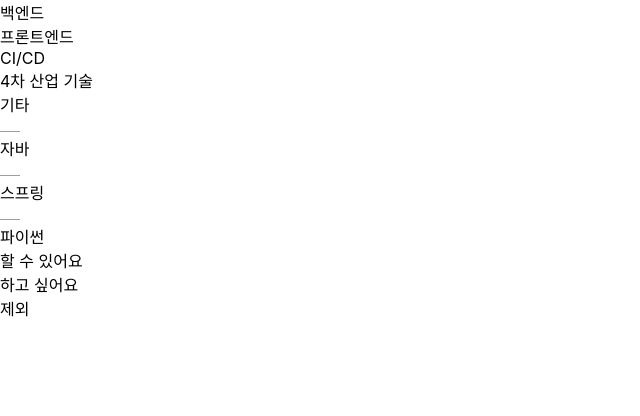
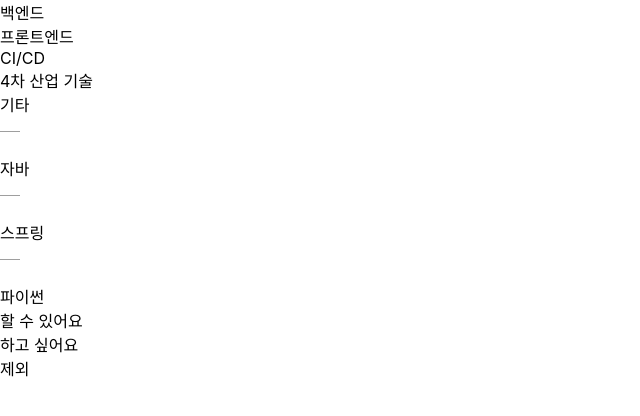
Before and after one commit to namnamDev/ADDSSAFY, a Next.js app in the folder frontend/: page /Search in a window 1280 px wide. Shown: the top 416 px of the page, without its empty margins (0-640 px from the left). Built offline with nearby package versions, Linux system fonts and the light colour scheme; grey boxes are pictures that could not be loaded.

Commit message:
💄 **deco** : HashTag Card 아이콘 디자인 변경

```diff
--- a/frontend/components/hashtag/Card.tsx
+++ b/frontend/components/hashtag/Card.tsx
@@ -27,7 +27,9 @@ function Card({ title, hashTagPK, prop, image }: Props): ReactElement {
       className="w-max mx-2  px-2 rounded-2xl flex flex-row border-2 border-gray-300"
       style={{ opacity: isDragging ? 1 : 1 }}
     >
-      {image && <Image src={image} alt="아이콘" width="20px" height="1px" />} <div> {title}</div>
+      {image && <Image src={image} alt="아이콘" width="20px" height="1px" />}
+      <div>&nbsp;&nbsp;</div>
+      <div> {title}</div>
     </div>
   );
 }
```
